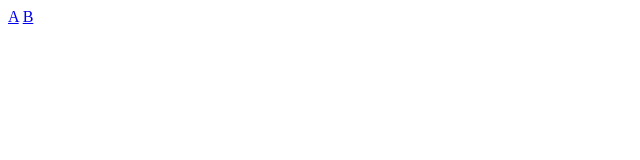
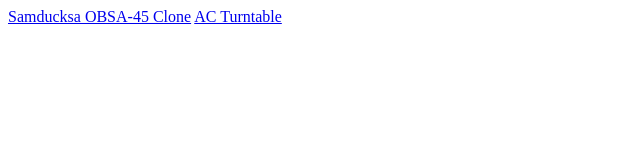
Before and after one commit to lain-2p/2DXRenders, a plain HTML site: page index.html in a window 1280 px wide. Shown: the whole page, without its empty margins (0-640 px from the left). Drawn offline with Linux system fonts and the light colour scheme.

Commit message:
Update index.html

```diff
--- a/index.html
+++ b/index.html
@@ -9,7 +9,7 @@
   <meta name="author" content="Lain">
 </head>
 <body>
-  <a href="samducksa.html">A</a>
-  <a href="turntable.html">B</a>
+   <a href="samducksa.html">Samducksa OBSA-45 Clone</a>
+  <a href="turntable.html">AC Turntable</a>
 </body>
 </html>
```
